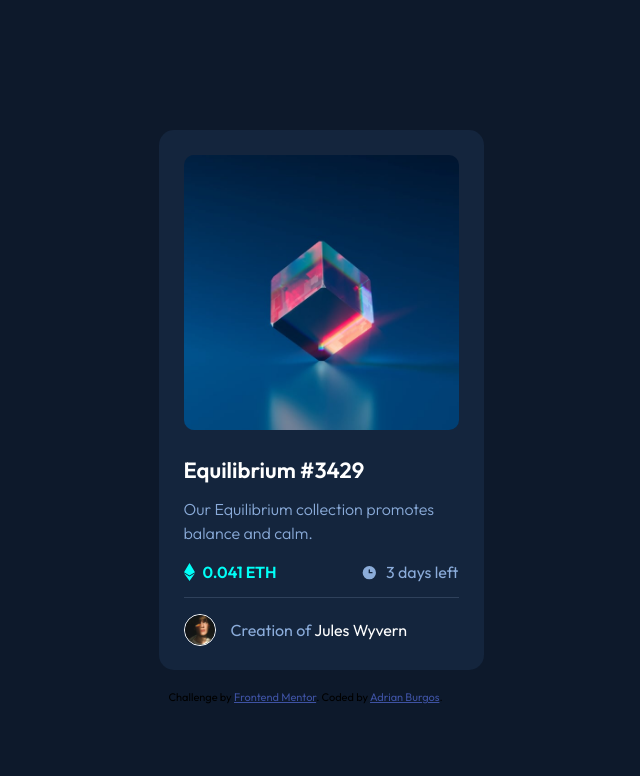
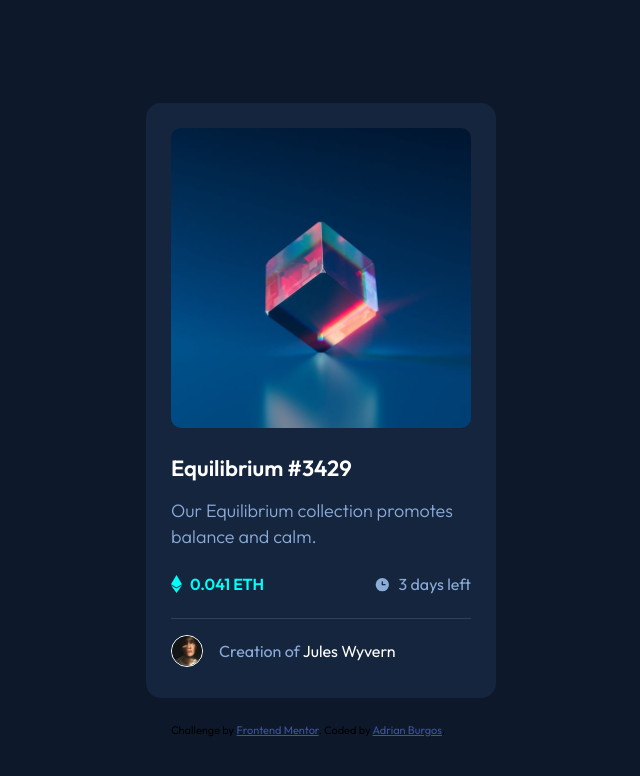
Before and after one commit to adrianburgoscolas/nft-preview-card-component, a plain HTML site: page index.html in a window 1280 px wide. Shown: the whole page, without its empty margins (319-959 px from the left). Drawn offline with Linux system fonts and the light colour scheme.

Commit message:
desktop view ok

```diff
--- a/index.css
+++ b/index.css
@@ -14,9 +14,22 @@ body{
     position:relative;
     background-color: hsl(216, 50%, 16%);
     width: 275px;
-    height: 490px;
+    height: 495px;
     padding: 25px;
     border-radius: 15px;
+}
+.view{
+    display: none;
+    justify-content: center;
+    align-items: center;
+    position: absolute;
+    width: 275px;
+    height: 275px;
+    background-color: hsla(178, 100%, 50%, 0.5);
+    border-radius: 10px;
+}
+header a:hover .view{
+    display: flex;
 }
 header img{
     width: 100%;
@@ -24,9 +37,15 @@ header img{
     border-radius: 10px;
 
 }
+header a,footer a{
+    text-decoration: none;
+    color: white;
+}
+a:hover{
+    color: hsl(178, 100%, 50%);
+}
 .attribution {
     top: 0;
-    left: 10px;
     position:absolute;
     font-size: 11px;
     text-align: center;
@@ -56,7 +75,7 @@ footer img{
     color: hsl(215, 51%, 70%);
 }
 .body-text{
-    line-height: 1.5;
+    line-height: 1.47;
     font-weight: 300;
 }
 .card-footer{
@@ -70,7 +89,7 @@ hr{
     border-bottom: none;
     border-left: none;
     border-right: none;
-    margin-top: 15px;
+    margin-top: 16px;
 }
 .price{
     color: hsl(178, 100%, 50%);
@@ -83,14 +102,40 @@ hr{
     align-items: center;
 }
 .card-ofert{
-    margin-top: 17px;
+    margin-top: 15px;
     display: flex;
     align-items: center;
     justify-content: space-between;
 }
 .footer-text{
-    margin-left: 15px;
+    margin-left: 16px;
 }
 .ofert-element{
     margin-left: 8px;
 }
+@media only screen and (min-width: 768px){
+    .card{
+        height: 545px;
+        width: 300px;
+    }
+    h1{
+        margin-bottom: 16px;
+    }
+    .view{
+        width: 300px;
+        height: 300px;
+    }
+    .attribution{
+        margin-top: 620px;
+    }
+    .body-text{
+        font-size: 18px;
+    }
+
+    .card-ofert{
+        margin-top: 24px;
+    }
+    hr{
+        margin-top: 24px;
+    }
+}
--- a/index.html
+++ b/index.html
@@ -22,8 +22,11 @@
 <body>
   <div class='card'>
     <header class='card-header'>
-      <img src="./images/image-equilibrium.jpg" alt="Equilibrium NFT">
-      <h1>Equilibrium #3429</h1>
+      <a href='#'>
+        <div class='view'><svg  width="48" height="48" xmlns="http://www.w3.org/2000/svg"><g fill="none" fill-rule="evenodd"><path d="M0 0h48v48H0z"/><path d="M24 9C14 9 5.46 15.22 2 24c3.46 8.78 12 15 22 15 10.01 0 18.54-6.22 22-15-3.46-8.78-11.99-15-22-15Zm0 25c-5.52 0-10-4.48-10-10s4.48-10 10-10 10 4.48 10 10-4.48 10-10 10Zm0-16c-3.31 0-6 2.69-6 6s2.69 6 6 6 6-2.69 6-6-2.69-6-6-6Z" fill="#FFF" fill-rule="nonzero"/></g></svg></div>
+        <img src="./images/image-equilibrium.jpg" alt="Equilibrium NFT">
+      </a>
+      <h1><a href='#'>Equilibrium #3429</a></h1>
     </header>
     <section class='card-body'>
       <div class='body-text'>Our Equilibrium collection promotes balance and calm.</div>
@@ -40,7 +43,7 @@
     </section><hr>
     <footer class='card-footer'>
       <img src='./images/image-avatar.png' alt="avatar">
-      <div class='footer-text'><span class='creation'>Creation of</span> Jules Wyvern</div>
+      <div class='footer-text'><span class='creation'>Creation of</span> <a href="#">Jules Wyvern</a></div>
     </footer>
     <div class="attribution">
       Challenge by <a href="https://www.frontendmentor.io?ref=challenge" target="_blank">Frontend Mentor</a>.
```
